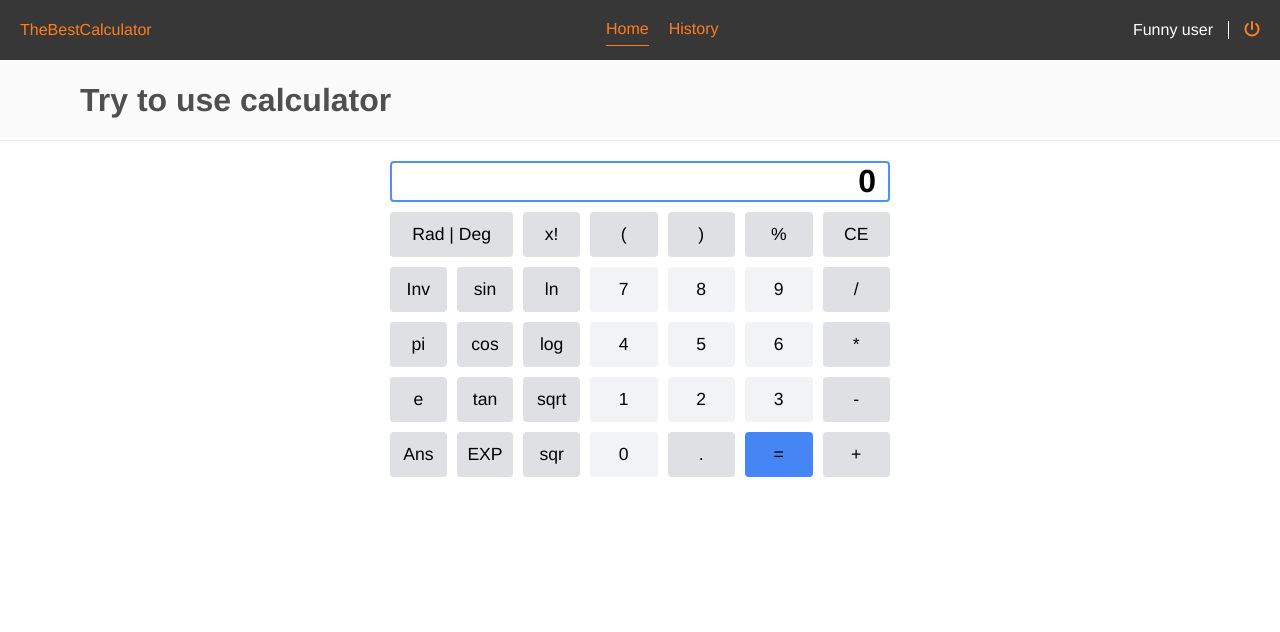
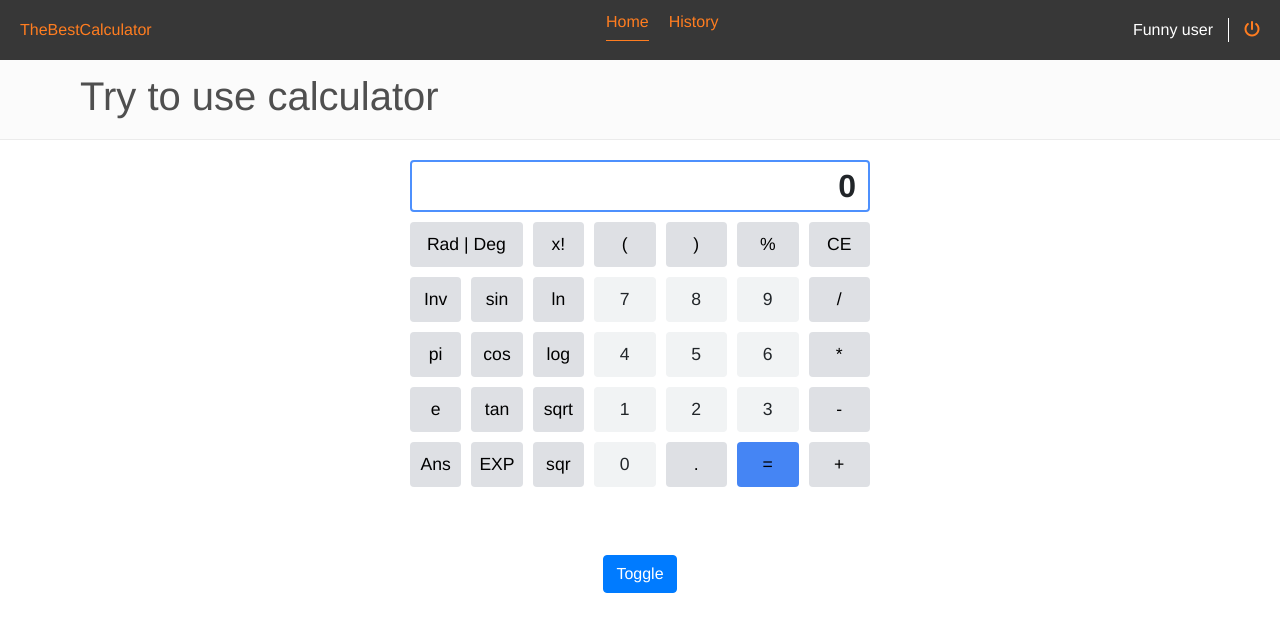
Before and after one commit to skiffua/vueCalculator, a Vue app: page / in a window 1280 px wide. Shown: the top 632 px of the page. Built offline with nearby package versions, Linux system fonts and the light colour scheme.

Commit message:
add bootstrap, made animation

```diff
--- a/package.json
+++ b/package.json
@@ -8,6 +8,8 @@
     "lint": "vue-cli-service lint"
   },
   "dependencies": {
+    "bootstrap": "^4.3.1",
+    "bootstrap-vue": "^2.0.4",
     "core-js": "^2.6.5",
     "normalize.css": "^8.0.1",
     "vue": "^2.6.10",
--- a/src/App.vue
+++ b/src/App.vue
@@ -14,4 +14,5 @@ export default {
 
     @import './assets/app';
 
+
 </style>
--- a/src/assets/app.scss
+++ b/src/assets/app.scss
@@ -1,4 +1,6 @@
 @import '~normalize.css';
+@import '~bootstrap/scss/bootstrap';
+@import '~bootstrap-vue/src/index.scss';
 @import '../assets/variables';
 
 body {
--- /dev/null
+++ b/src/components/AnimationBlock.vue
@@ -0,0 +1,65 @@
+<template>
+    <div class="container text-center pt-5">
+        <button
+                class="btn btn-primary mb-5"
+                @click="show = !show"
+        >
+            Toggle
+        </button>
+        <transition
+                name="ma"
+        >
+            <p v-if="show">Lorem ipsum dolor sit amet, consectetur adipisicing elit. Molestias, nostrum!</p>
+        </transition>
+    </div>
+
+</template>
+
+<script>
+    export default {
+        name: "AnimationBlock",
+        data () {
+            return {
+                show: false,
+            }
+        }
+    }
+</script>
+
+<style scoped>
+
+    .ma-enter {
+        opacity: 0;
+    }
+
+    .ma-enter-active {
+        transition: opacity 2s;
+    }
+
+    .ma-enter-to {
+
+    }
+
+    .ma-leave {
+
+    }
+
+    .ma-leave-active{
+        animation: 1s ma-slide forwards;
+        transition: opacity 1s ;
+    }
+
+    .ma-leave-to {
+        opacity: 0;
+    }
+
+    @keyframes ma-slide {
+        from {
+            transform: translateX(0px);
+        }
+        to {
+            transform: translateX(-100px);
+        }
+    }
+
+</style>
--- a/src/main.js
+++ b/src/main.js
@@ -1,9 +1,11 @@
 import Vue from 'vue'
 import App from './App.vue'
+import BootstrapVue from 'bootstrap-vue'
 import VueRouter from "vue-router";
 import router from './routes'
 import store from './store'
 
+Vue.use(BootstrapVue)
 Vue.use(VueRouter)
 Vue.config.productionTip = false
 
--- a/src/pages/Home.vue
+++ b/src/pages/Home.vue
@@ -2,6 +2,7 @@
     <div>
         <Header />
         <Calculator />
+        <AnimationBlock />
     </div>
 </template>
 
@@ -9,6 +10,7 @@
 
     import Header from '../components/Header'
     import Calculator from '../components/Calculator'
+    import AnimationBlock from '../components/AnimationBlock'
 
     export default {
 
@@ -16,7 +18,8 @@
 
         components: {
             Header,
-            Calculator
+            Calculator,
+            AnimationBlock
         }
 
     }
```
Also changed, not shown: 1 other file (tests, documents, lock files or other folders).
